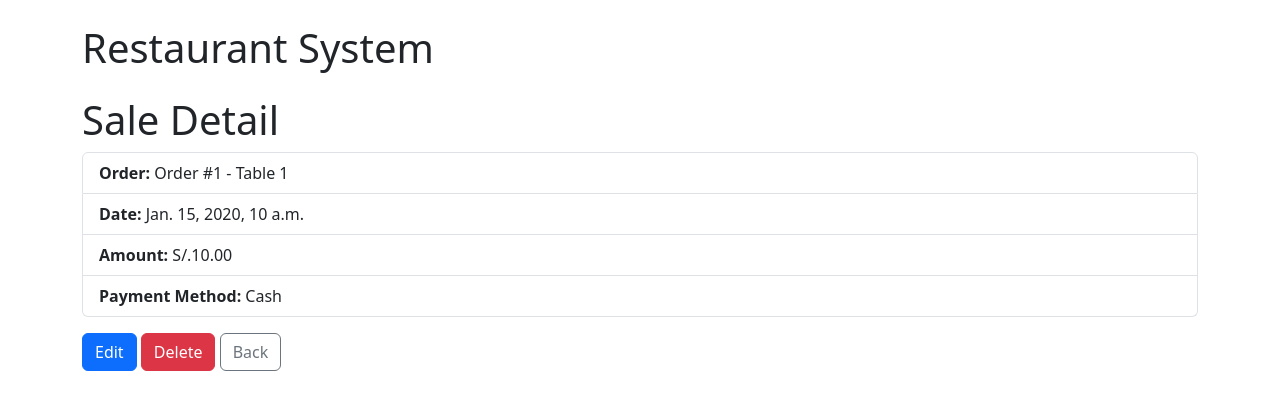
After one commit to iBrokeTheCode/restaurant-system, a Django app: page /sales/1/ in a window 1280 px wide. The commit adds this page. Shown: the top 410 px of the page. Run offline with Django 5.2, Linux system fonts and the light colour scheme; tables that the repository leaves empty hold one stand-in row (values such as "Sample post").

Commit message:
feat: Implement sales management functionality with list, detail, create, update, and delete views

```diff
--- a/core/templates/core/home.html
+++ b/core/templates/core/home.html
@@ -18,5 +18,8 @@
     <li class="list-group-item">
       <a href="{% url 'expenses:expense-list' %}">Expenses</a>
     </li>
+    <li class="list-group-item">
+      <a href="{% url 'sales:sale-list' %}">Sales</a>
+    </li>
   </ul>
 {% endblock content %}
--- a/project/urls.py
+++ b/project/urls.py
@@ -15,6 +15,7 @@ LOCAL_URLS = [
     path('tables/', include('tables.urls', namespace='tables')),
     path('orders/', include('orders.urls', namespace='orders')),
     path('expenses/', include('expenses.urls', namespace='expenses')),
+    path('sales/', include('sales.urls', namespace='sales')),
 ]
 
 urlpatterns = DJANGO_URLS + THIRD_PARTY_URLS + LOCAL_URLS
--- /dev/null
+++ b/sales/templates/sales/sale_detail.html
@@ -0,0 +1,25 @@
+{% extends "base.html" %}
+{% block title %}
+    Sale Detail
+{% endblock title %}
+{% block content %}
+    <h1>Sale Detail</h1>
+    <ul class="list-group mb-3">
+        <li class="list-group-item">
+            <strong>Order:</strong> {{ sale.order }}
+        </li>
+        <li class="list-group-item">
+            <strong>Date:</strong> {{ sale.payment_time }}
+        </li>
+        <li class="list-group-item">
+            <strong>Amount:</strong> S/.{{ sale.amount }}
+        </li>
+        <li class="list-group-item">
+            <strong>Payment Method:</strong> {{ sale.get_payment_method_display }}
+        </li>
+    </ul>
+    <a href="" class="btn btn-primary">Edit</a>
+    <a href="{% url "sales:sale-delete" pk=sale.pk %}?next={{ request.path }}"
+       class="btn btn-danger">Delete</a>
+    <a href="{% url "sales:sale-list" %}" class="btn btn-outline-secondary">Back</a>
+{% endblock content %}
--- /dev/null
+++ b/sales/urls.py
@@ -0,0 +1,19 @@
+from django.urls import path
+
+from sales.views import (
+    SaleCreateView,
+    SaleDeleteView,
+    SaleDetailView,
+    SaleListView,
+    SaleUpdateView,
+)
+
+app_name = 'sales'
+
+urlpatterns = [
+    path('', SaleListView.as_view(), name='sale-list'),
+    path('<int:pk>/', SaleDetailView.as_view(), name='sale-detail'),
+    path('create/', SaleCreateView.as_view(), name='sale-create'),
+    path('<int:pk>/update/', SaleUpdateView.as_view(), name='sale-update'),
+    path('<int:pk>/delete/', SaleDeleteView.as_view(), name='sale-delete'),
+]
--- a/sales/views.py
+++ b/sales/views.py
@@ -1,3 +1,43 @@
-from django.shortcuts import render
+from django.urls import reverse_lazy
+from django.views.generic import (
+    CreateView,
+    DeleteView,
+    DetailView,
+    ListView,
+    UpdateView,
+)
 
-# Create your views here.
+from sales.models import Sale
+
+
+class SaleListView(ListView):
+    model = Sale
+    template_name = 'sales/sale_list.html'
+    context_object_name = 'sales'
+
+
+class SaleDetailView(DetailView):
+    model = Sale
+    template_name = 'sales/sale_detail.html'
+    context_object_name = 'sale'
+
+
+class SaleCreateView(CreateView):
+    model = Sale
+
+
+class SaleUpdateView(UpdateView):
+    model = Sale
+
+
+class SaleDeleteView(DeleteView):
+    model = Sale
+    template_name = 'sales/sale_confirm_delete.html'
+    context_object_name = 'sale'
+    success_url = reverse_lazy('sales:sale-list')
+
+    def get_context_data(self, **kwargs):
+        context = super().get_context_data(**kwargs)
+        context['next'] = self.request.GET.get('next', self.success_url)
+
+        return context
```
Also changed, not shown: sales/models.py (+17 -9 lines), sales/templates/sales/sale_confirm_delete.html (added, +16 -0 lines), sales/templates/sales/sale_list.html (added, +29 -0 lines), sales/templates/sales/sale_form.html (added).
